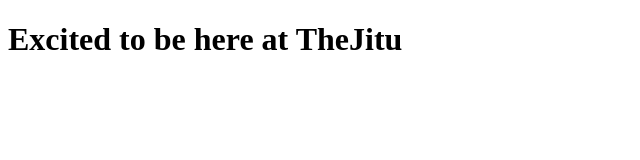
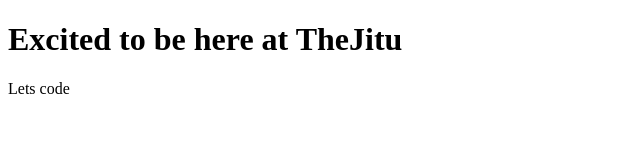
Before and after one commit to Milla2000/TheJitu-cohort-17-1st-repo, a plain HTML site: page index.html in a window 1280 px wide. Shown: the full height of the page, 0-640 px from the left. Drawn offline with Linux system fonts and the light colour scheme.

Commit message:
lets code

```diff
--- a/index.html
+++ b/index.html
@@ -5,5 +5,6 @@
   </head>
   <body>
     <h1>Excited to be here at TheJitu</h1>
+    <p>Lets code</p>
   </body>
 </html>
```
